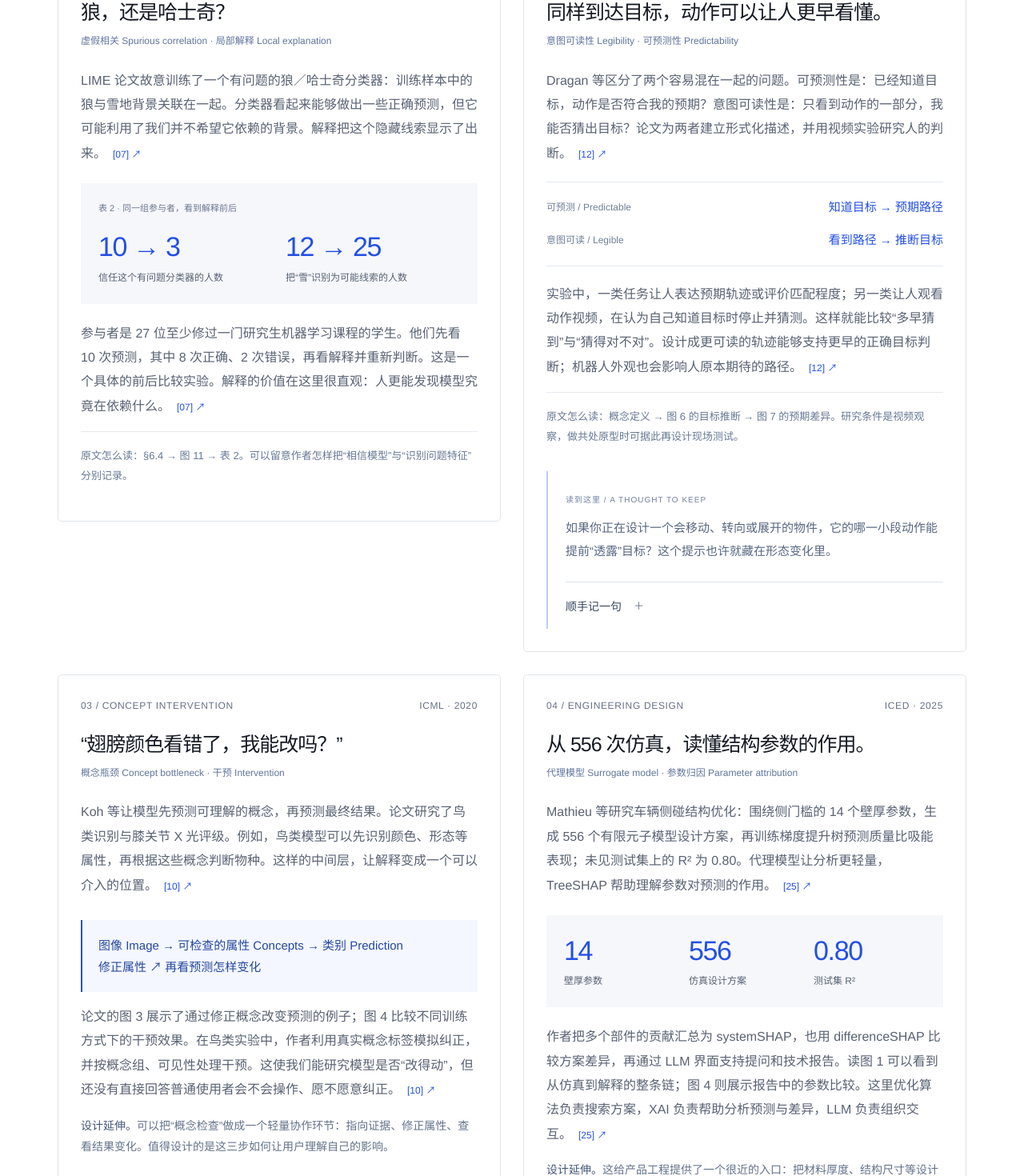
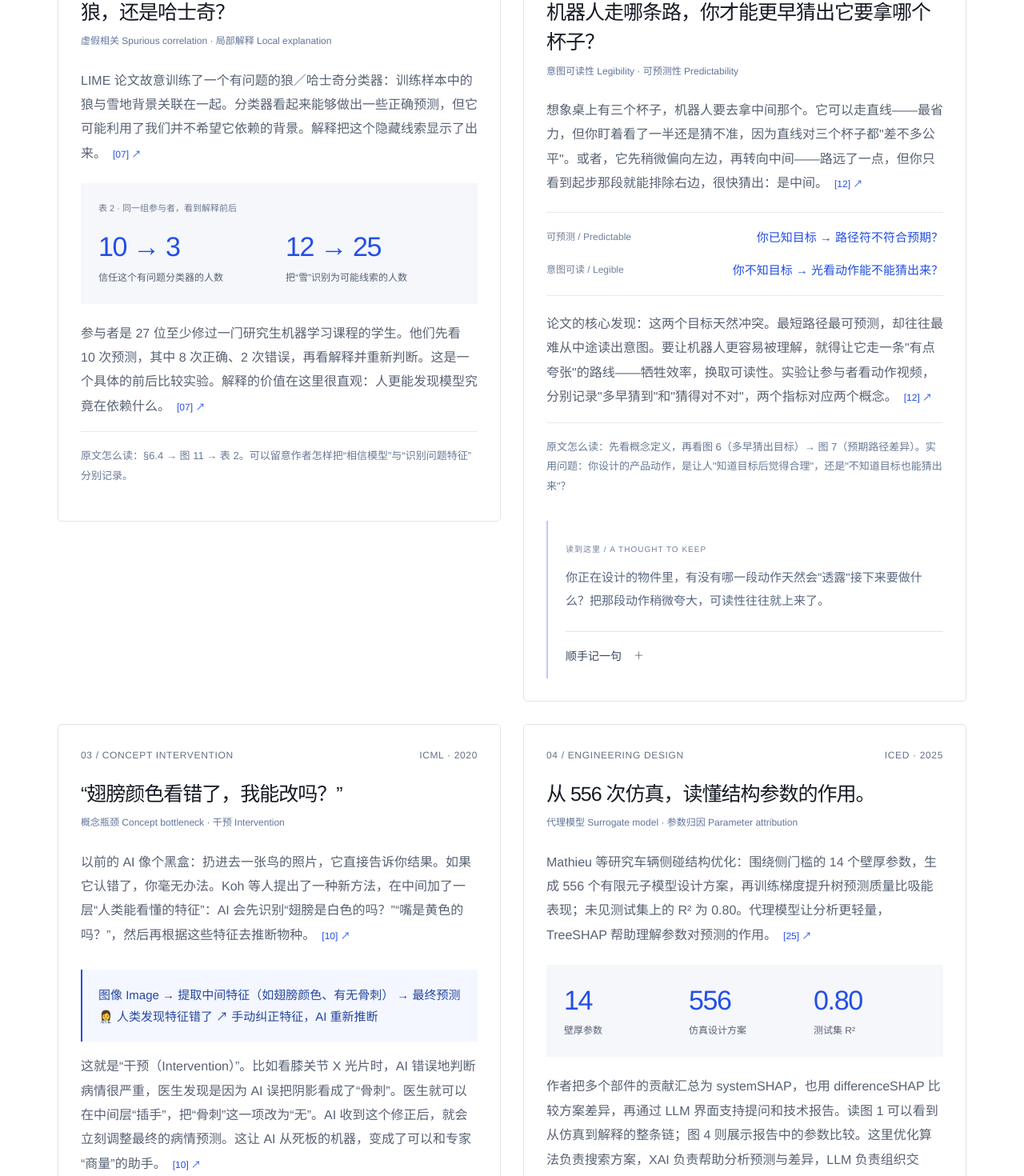
Before and after one commit to limbohoo/xai_fieldnote, a Next.js app: page / in a window 1280 px wide. Shown: the part 4700-6170 px from the top of the page at 80% size. Built offline with nearby package versions, Linux system fonts and the light colour scheme.

Commit message:
Update Concept Intervention case card to use plain language

```diff
--- a/app/learning-content.tsx
+++ b/app/learning-content.tsx
@@ -508,35 +508,33 @@ export function LearningContent() {
               <span>02 / HUMAN–ROBOT INTERACTION</span>
               <span>HRI · 2013</span>
             </div>
-            <h3>同样到达目标，动作可以让人更早看懂。</h3>
+            <h3>机器人走哪条路，你才能更早猜出它要拿哪个杯子？</h3>
             <p className="case-terms">
               意图可读性 Legibility · 可预测性 Predictability
             </p>
             <p>
-              Dragan
-              等区分了两个容易混在一起的问题。可预测性是：已经知道目标，动作是否符合我的预期？意图可读性是：只看到动作的一部分，我能否猜出目标？论文为两者建立形式化描述，并用视频实验研究人的判断。
+              想象桌上有三个杯子，机器人要去拿中间那个。它可以走直线——最省力，但你盯着看了一半还是猜不准，因为直线对三个杯子都"差不多公平"。或者，它先稍微偏向左边，再转向中间——路远了一点，但你只看到起步那段就能排除右边，很快猜出：是中间。
               <Cite ids={[12]} />
             </p>
             <div className="concept-pair">
               <div>
                 <span>可预测 / Predictable</span>
-                <strong>知道目标 → 预期路径</strong>
+                <strong>你已知目标 → 路径符不符合预期？</strong>
               </div>
               <div>
                 <span>意图可读 / Legible</span>
-                <strong>看到路径 → 推断目标</strong>
+                <strong>你不知目标 → 光看动作能不能猜出来？</strong>
               </div>
             </div>
             <p>
-              实验中，一类任务让人表达预期轨迹或评价匹配程度；另一类让人观看动作视频，在认为自己知道目标时停止并猜测。这样就能比较“多早猜到”与“猜得对不对”。设计成更可读的轨迹能够支持更早的正确目标判断；机器人外观也会影响人原本期待的路径。
+              论文的核心发现：这两个目标天然冲突。最短路径最可预测，却往往最难从中途读出意图。要让机器人更容易被理解，就得让它走一条"有点夸张"的路线——牺牲效率，换取可读性。实验让参与者看动作视频，分别记录"多早猜到"和"猜得对不对"，两个指标对应两个概念。
               <Cite ids={[12]} />
             </p>
             <p className="reading-location">
-              原文怎么读：概念定义 → 图 6 的目标推断 → 图 7
-              的预期差异。研究条件是视频观察，做共处原型时可据此再设计现场测试。
+              原文怎么读：先看概念定义，再看图 6（多早猜出目标）→ 图 7（预期路径差异）。实用问题：你设计的产品动作，是让人"知道目标后觉得合理"，还是"不知道目标也能猜出来"？
             </p>
             <MarginNote name="expression">
-              如果你正在设计一个会移动、转向或展开的物件，它的哪一小段动作能提前“透露”目标？这个提示也许就藏在形态变化里。
+              你正在设计的物件里，有没有哪一段动作天然会"透露"接下来要做什么？把那段动作稍微夸大，可读性往往就上来了。
             </MarginNote>
           </article>
           <article className="case-card">
@@ -549,25 +547,21 @@ export function LearningContent() {
               概念瓶颈 Concept bottleneck · 干预 Intervention
             </p>
             <p>
-              Koh
-              等让模型先预测可理解的概念，再预测最终结果。论文研究了鸟类识别与膝关节
-              X
-              光评级。例如，鸟类模型可以先识别颜色、形态等属性，再根据这些概念判断物种。这样的中间层，让解释变成一个可以介入的位置。
+              以前的 AI 像个黑盒：扔进去一张鸟的照片，它直接告诉你结果。如果它认错了，你毫无办法。Koh 等人提出了一种新方法，在中间加了一层“人类能看懂的特征”：AI 会先识别“翅膀是白色的吗？”“嘴是黄色的吗？”，然后再根据这些特征去推断物种。
               <Cite ids={[10]} />
             </p>
             <div className="method-flow">
-              图像 Image → 可检查的属性 Concepts → 类别 Prediction
+              图像 Image → 提取中间特征（如翅膀颜色、有无骨刺） → 最终预测
               <br />
-              修正属性 ↗ 再看预测怎样变化
+              👩‍⚕️ 人类发现特征错了 ↗ 手动纠正特征，AI 重新推断
             </div>
             <p>
-              论文的图 3 展示了通过修正概念改变预测的例子；图 4
-              比较不同训练方式下的干预效果。在鸟类实验中，作者利用真实概念标签模拟纠正，并按概念组、可见性处理干预。这使我们能研究模型是否“改得动”，但还没有直接回答普通使用者会不会操作、愿不愿意纠正。
+              这就是“干预（Intervention）”。比如看膝关节 X 光片时，AI 错误地判断病情很严重，医生发现是因为 AI 误把阴影看成了“骨刺”。医生就可以在中间层“插手”，把“骨刺”这一项改为“无”。AI 收到这个修正后，就会立刻调整最终的病情预测。这让 AI 从死板的机器，变成了可以和专家“商量”的助手。
               <Cite ids={[10]} />
             </p>
             <p className="case-design">
               <b>设计延伸。</b>
-              可以把“概念检查”做成一个轻量协作环节：指向证据、修正属性、查看结果变化。值得设计的是这三步如何让用户理解自己的影响。
+              这个思路非常适合做人机协作界面。不要只给用户一个冷冰冰的最终结果，而是展示它推理的“中间步骤”。允许用户像批改作业一样，修改其中错掉的小步骤，从而纠正大结果。
             </p>
             <MarginNote name="agency">
               你的使用者有什么知识，是模型可能缺少的？如果给他们一个可以修正的中间层，最自然的概念会是什么？
```
